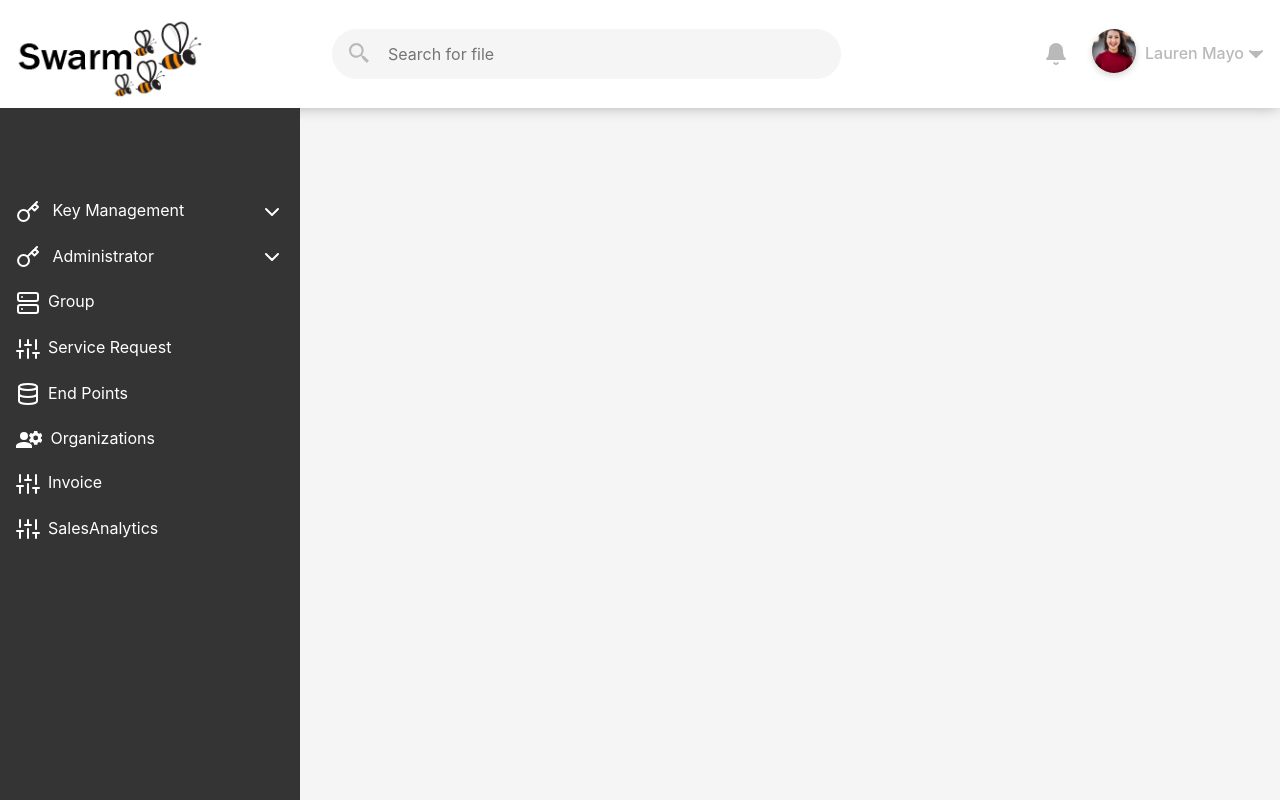
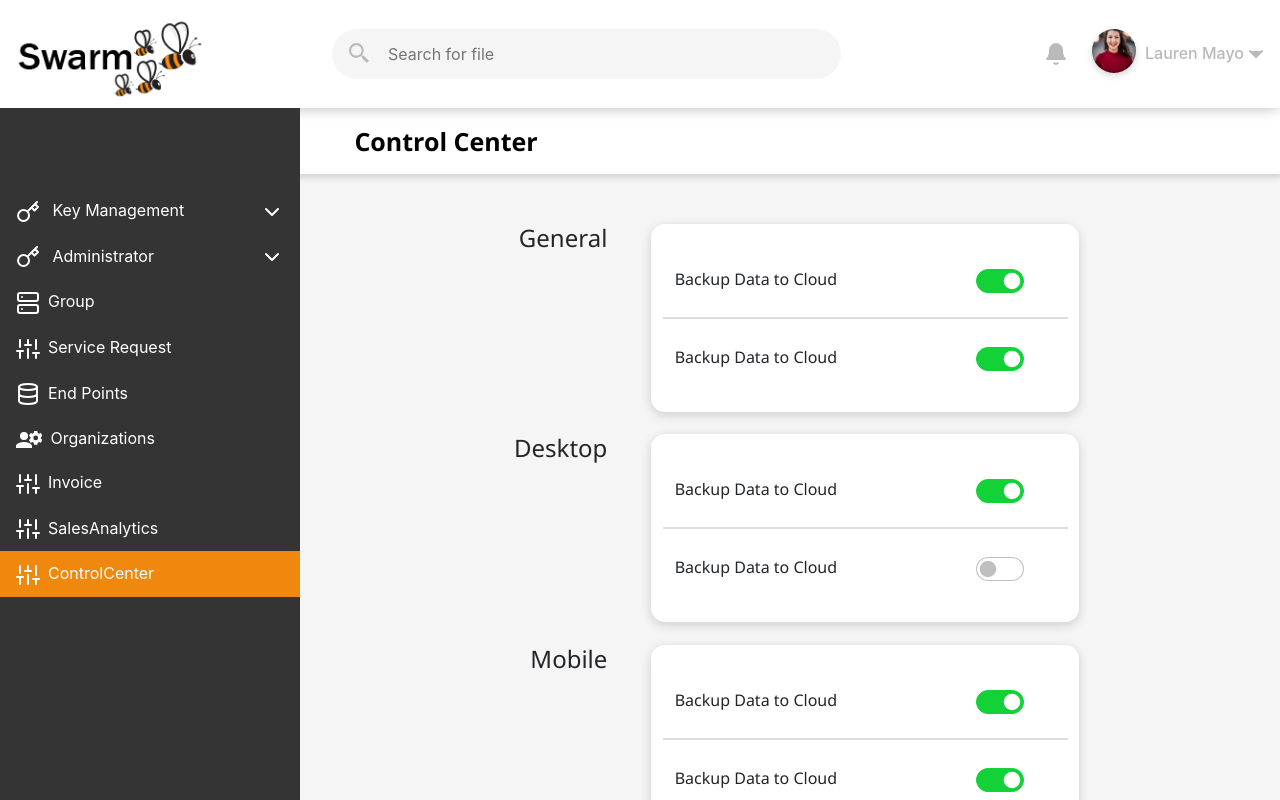
Before and after one commit to hyrrokkincto/kmsreact, a React (Create React App) app: page /kms/admin/control-center in a window 1280 px wide. Built offline with nearby package versions, Linux system fonts and the light colour scheme.

Commit message:
Control Center

```diff
--- a/src/Config/MobileSliderConfig.json
+++ b/src/Config/MobileSliderConfig.json
@@ -83,6 +83,13 @@
       "hasChild": false,
       "hypherLink": "/admin/sales-analytics",
       "icon": "sliders"
+    },
+    {
+      "id": 12,
+      "linkText": "ControlCenter",
+      "hasChild": false,
+      "hypherLink": "/admin/control-center",
+      "icon": "sliders"
     }
   ]
 }
--- a/src/Routers/Admin/index.tsx
+++ b/src/Routers/Admin/index.tsx
@@ -14,6 +14,7 @@ const EndPoints = React.lazy(() => import("../../pages/EndPoints"));
 const Organizations = React.lazy(() => import("../../pages/Organizations"));
 const Invoice = React.lazy(() => import("../../pages/Invoice"));
 const SalesAnalytics = React.lazy(() => import("../../pages/SalesAnalytics"));
+const ControlCenter = React.lazy(() => import("../../pages/ControlCenter"));
 
 const AdminRoute = () => {
   return (
@@ -40,6 +41,7 @@ const AdminRoute = () => {
             <Route exact path="/admin/organizations" component={Organizations} />
             <Route exact path="/admin/invoice" component={Invoice} />
             <Route exact path="/admin/sales-analytics" component={SalesAnalytics} />
+            <Route exact path="/admin/control-center" component={ControlCenter} />
           </Switch>
         </div>
       </div>
--- a/src/Styles/index.css
+++ b/src/Styles/index.css
@@ -625,3 +625,21 @@ code {
     }
 }
 /*# sourceMappingURL=main.d16b1f70.chunk.css.map */
+
+
+/* control Center */
+.control-center h4{
+    text-align: right;
+    padding-right: 20px;
+}
+.control-center .card{
+    border-radius: 14px;
+    background: #fff;
+    box-shadow: 0px 3px 11px rgb(0 0 0 / 16%);
+    padding: 1rem 1.4rem;
+    margin-bottom: 1.4rem;
+    border: 1px solid transparent;
+}
+.control-center .card .row-grid:not(:first-child) {
+    border-top: 2px solid #DDD;
+}
--- /dev/null
+++ b/src/pages/ControlCenter/index.tsx
@@ -0,0 +1,110 @@
+import React, { Component } from 'react'
+import { Col, Form, Row } from 'react-bootstrap'
+
+const ControlCenter = () => {
+
+    return (
+      <>
+       <div className="page_header">
+            <h1>Control Center</h1>
+        </div>
+        <div className="custom-container">
+            <div className='control-center'>
+                <Row>
+                    <Col md={4}>
+                        <h4>General</h4>
+                    </Col>
+                    <Col md={6}>
+                        <div className='card'>
+                            <div className='row row-grid py-4 align-items-center'>
+                                <div className='col-md-8'>
+                                    Backup Data to Cloud
+                                </div>
+                                <div className='col-md-4'>
+                                    <Form.Switch className='custom-switch-green' checked={true} id='swich-enable' />
+                                </div>
+                            </div>
+                            <div className='row row-grid py-4 align-items-center'>
+                                <div className='col-md-8'>
+                                    Backup Data to Cloud
+                                </div>
+                                <div className='col-md-4'>
+                                    <Form.Switch className='custom-switch-green' checked={true} id='swich-enable' />
+                                </div>
+                            </div>
+                        </div>
+                    </Col>
+                </Row>
+                <Row>
+                    <Col md={4}>
+                        <h4>Desktop</h4>
+                    </Col>
+                    <Col md={6}>
+                        <div className='card'>
+                            <div className='row row-grid py-4 align-items-center'>
+                                <div className='col-md-8'>
+                                    Backup Data to Cloud
+                                </div>
+                                <div className='col-md-4'>
+                                    <Form.Switch className='custom-switch-green' checked={true} id='swich-enable' />
+                                </div>
+                            </div>
+                            <div className='row row-grid py-4 align-items-center'>
+                                <div className='col-md-8'>
+                                    Backup Data to Cloud
+                                </div>
+                                <div className='col-md-4'>
+                                    <Form.Switch className='custom-switch-green' id='swich-enable' />
+                                </div>
+                            </div>
+                        </div>
+                    </Col>
+                </Row>
+                <Row>
+                    <Col md={4}>
+                        <h4>Mobile</h4>
+                    </Col>
+                    <Col md={6}>
+                        <div className='card'>
+                            <div className='row row-grid py-4 align-items-center'>
+                                <div className='col-md-8'>
+                                    Backup Data to Cloud
+                                </div>
+                                <div className='col-md-4'>
+                                    <Form.Switch className='custom-switch-green' checked={true} id='swich-enable' />
+                                </div>
+                            </div>
+                            <div className='row row-grid py-4 align-items-center'>
+                                <div className='col-md-8'>
+                                    Backup Data to Cloud
+                                </div>
+                                <div className='col-md-4'>
+                                    <Form.Switch className='custom-switch-green' checked={true} id='swich-enable' />
+                                </div>
+                            </div>
+                            <div className='row row-grid py-4 align-items-center'>
+                                <div className='col-md-8'>
+                                    Backup Data to Cloud
+                                </div>
+                                <div className='col-md-4'>
+                                    <Form.Switch className='custom-switch-green' checked={true} id='swich-enable' />
+                                </div>
+                            </div>
+                            <div className='row row-grid py-4 align-items-center'>
+                                <div className='col-md-8'>
+                                    Backup Data to Cloud
+                                </div>
+                                <div className='col-md-4'>
+                                    <Form.Switch className='custom-switch-green' checked={true} id='swich-enable' />
+                                </div>
+                            </div>
+                        </div>
+                    </Col>
+                </Row>
+            </div>
+        </div>
+      </>
+    )
+}
+
+export default ControlCenter
```
